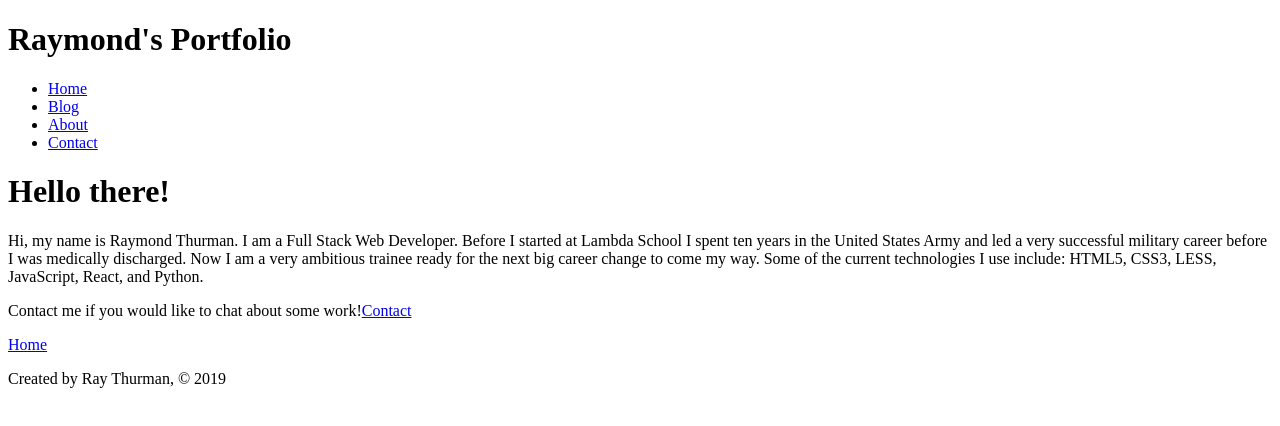
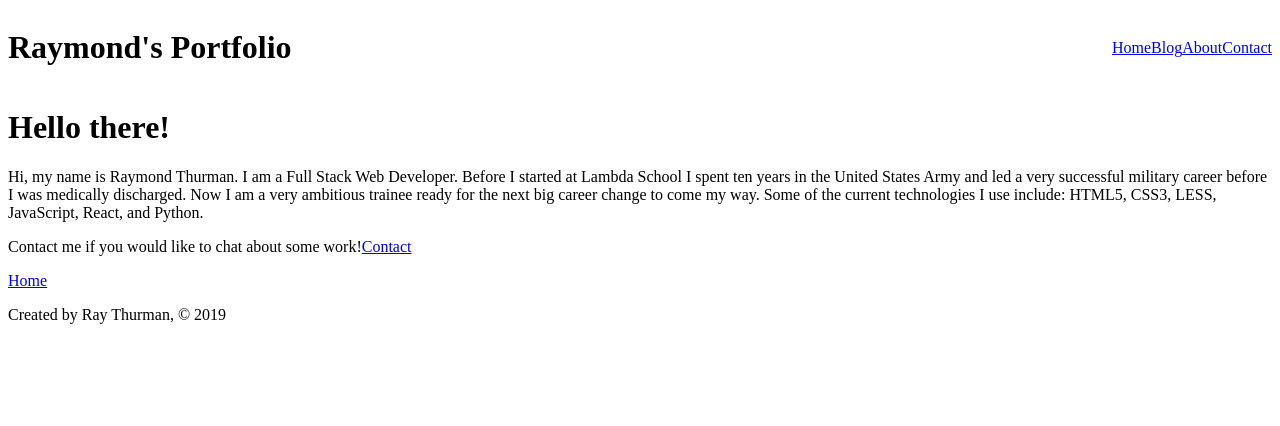
Before and after one commit to raythurman2386/tutorials, a Gatsby site in the folder gatsby-bootcamp/: page /about in a window 1280 px wide. Built offline with nearby package versions, Linux system fonts and the light colour scheme; Gatsby itself is replaced by a stand-in of ours.

Commit message:
created main layout component and refactored pages

```diff
--- a/gatsby-bootcamp/src/components/Header.js
+++ b/gatsby-bootcamp/src/components/Header.js
@@ -3,9 +3,10 @@ import { Link } from "gatsby"
 
 const Header = () => {
   return (
-    <header>
+    <header style={flexStyles}>
       <h1>Raymond's Portfolio</h1>
-      <ul>
+      <nav>
+        <ul style={flexStyles}>
           <li>
             <Link exact to="/">
               Home
@@ -21,8 +22,16 @@ const Header = () => {
             <Link to="/contact">Contact</Link>
           </li>
         </ul>
+      </nav>
     </header>
   )
 }
 
+const flexStyles = {
+  display: "flex",
+  "justify-content": "space-between",
+  "align-items": "center",
+  "list-style": "none",
+}
+
 export default Header
--- /dev/null
+++ b/gatsby-bootcamp/src/components/Layout.js
@@ -0,0 +1,17 @@
+import React from "react"
+
+// Components
+import Header from "../components/Header"
+import Footer from "../components/Footer"
+
+const Layout = props => {
+  return (
+    <div>
+      <Header />
+      {props.children}
+      <Footer />
+    </div>
+  )
+}
+
+export default Layout
--- a/gatsby-bootcamp/src/pages/about.js
+++ b/gatsby-bootcamp/src/pages/about.js
@@ -2,13 +2,11 @@ import React from "react"
 import { Link } from "gatsby"
 
 // Components
-import Header from "../components/Header"
-import Footer from "../components/Footer"
+import Layout from "../components/Layout"
 
 const AboutPage = () => {
   return (
-    <div>
-      <Header />
+    <Layout>
       <h1>Hello there!</h1>
       <p>
         Hi, my name is Raymond Thurman. I am a Full Stack Web Developer. Before
@@ -27,8 +25,7 @@ const AboutPage = () => {
           Home
         </Link>
       </p>
-      <Footer />
-    </div>
+    </Layout>
   )
 }
 
```
Also changed, not shown: gatsby-bootcamp/src/pages/blog.js (+3 -12 lines), gatsby-bootcamp/src/pages/contact.js (+3 -11 lines), gatsby-bootcamp/src/pages/index.js (+3 -6 lines). Lines whose indentation alone changed are shown as unchanged.
